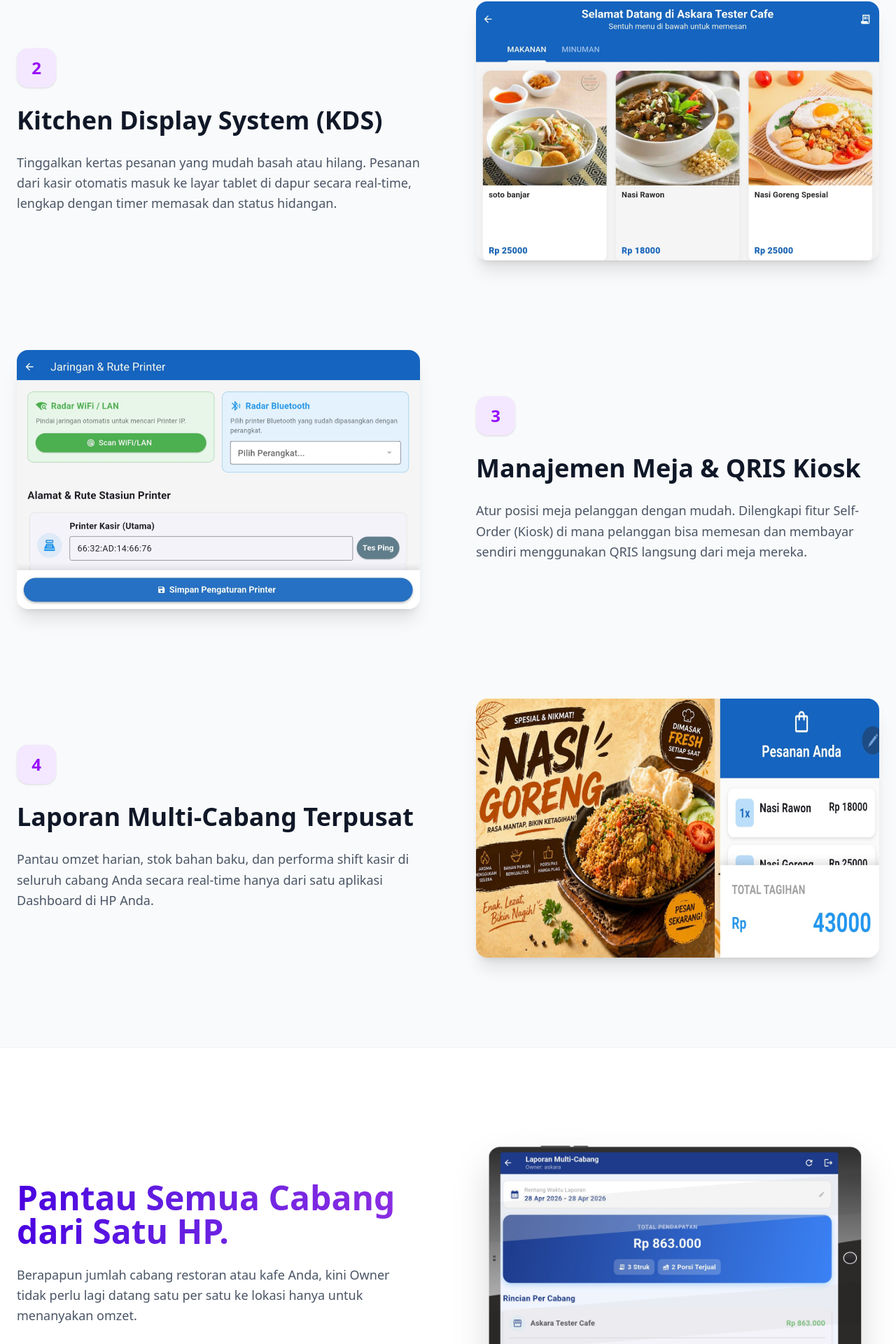
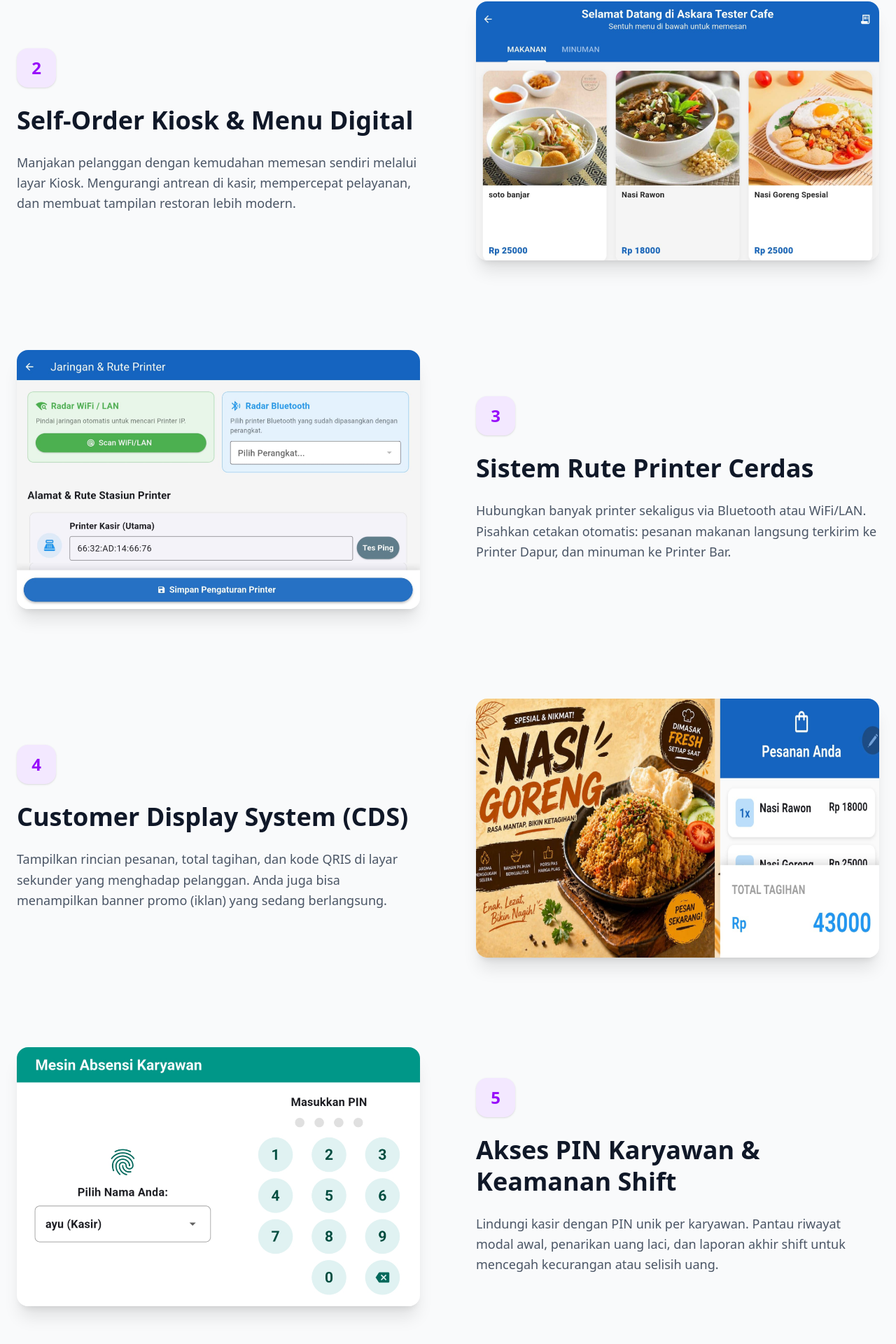
Before and after one commit to ricky99n-oss/askaraindonesia, a Next.js app: page /askarasmartpos in a window 1280 px wide. Shown: the part 1699-3619 px from the top of the page at 70% size. Built offline with nearby package versions, Linux system fonts and the light colour scheme; no server answers; the database is empty.

Commit message:
Fixed: smart pos page V3

```diff
--- a/app/askarasmartpos/page.tsx
+++ b/app/askarasmartpos/page.tsx
@@ -55,32 +55,44 @@ const HeroSection = ({ onOpenBeta, isBetaFull }: any) => (
 );
 
 // ==========================================
-// 2. KOMPONEN FITUR BERGAMBAR (ZIG-ZAG)
+// 2. KOMPONEN FITUR BERGAMBAR (ZIG-ZAG - REVISI 6 FITUR)
 // ==========================================
 const FeatureSection = () => {
   const features = [
     {
       title: "Kasir Super Cepat & Mode Offline",
-      desc: "Internet putus? Tidak masalah! Aplikasi kasir tetap bisa digunakan untuk mencatat pesanan dan mencetak struk. Data akan otomatis disinkronisasi ke server saat internet kembali menyala tanpa ada data yang hilang.",
+      desc: "Internet putus? Tidak masalah! Aplikasi kasir tetap berjalan lancar untuk mencatat pesanan. Data akan otomatis disinkronisasi ke server saat koneksi internet kembali normal.",
       image: "/fitur-1.png",
       reverse: false,
     },
     {
-      title: "Kitchen Display System (KDS)",
-      desc: "Tinggalkan kertas pesanan yang mudah basah atau hilang. Pesanan dari kasir otomatis masuk ke layar tablet di dapur secara real-time, lengkap dengan timer memasak dan status hidangan.",
+      title: "Self-Order Kiosk & Menu Digital",
+      desc: "Manjakan pelanggan dengan kemudahan memesan sendiri melalui layar Kiosk. Mengurangi antrean di kasir, mempercepat pelayanan, dan membuat tampilan restoran lebih modern.",
       image: "/fitur-2.png",
       reverse: true,
     },
     {
-      title: "Manajemen Meja & QRIS Kiosk",
-      desc: "Atur posisi meja pelanggan dengan mudah. Dilengkapi fitur Self-Order (Kiosk) di mana pelanggan bisa memesan dan membayar sendiri menggunakan QRIS langsung dari meja mereka.",
+      title: "Sistem Rute Printer Cerdas",
+      desc: "Hubungkan banyak printer sekaligus via Bluetooth atau WiFi/LAN. Pisahkan cetakan otomatis: pesanan makanan langsung terkirim ke Printer Dapur, dan minuman ke Printer Bar.",
       image: "/fitur-3.png",
       reverse: false,
     },
     {
-      title: "Laporan Multi-Cabang Terpusat",
-      desc: "Pantau omzet harian, stok bahan baku, dan performa shift kasir di seluruh cabang Anda secara real-time hanya dari satu aplikasi Dashboard di HP Anda.",
+      title: "Customer Display System (CDS)",
+      desc: "Tampilkan rincian pesanan, total tagihan, dan kode QRIS di layar sekunder yang menghadap pelanggan. Anda juga bisa menampilkan banner promo (iklan) yang sedang berlangsung.",
       image: "/fitur-4.png",
+      reverse: true,
+    },
+    {
+      title: "Akses PIN Karyawan & Keamanan Shift",
+      desc: "Lindungi kasir dengan PIN unik per karyawan. Pantau riwayat modal awal, penarikan uang laci, dan laporan akhir shift untuk mencegah kecurangan atau selisih uang.",
+      image: "/fitur-5.png",
+      reverse: false,
+    },
+    {
+      title: "Kitchen Display System (KDS)",
+      desc: "Tinggalkan kertas pesanan yang mudah basah atau hilang. Orderan otomatis masuk ke layar tablet di dapur secara real-time, lengkap dengan status hidangan (Menunggu, Dimasak, Selesai).",
+      image: "/fitur-6.png",
       reverse: true,
     }
   ];
@@ -103,7 +115,6 @@ const FeatureSection = () => {
                 transition={{ duration: 0.6 }}
                 className="w-full md:w-1/2"
               >
-                {/* Pastikan file fitur-1.png, fitur-2.png ada di folder 'public' */}
                 <Image src={feat.image} alt={feat.title} width={800} height={600} className="w-full h-auto rounded-2xl shadow-xl object-cover hover:scale-105 transition-transform duration-500" />
               </motion.div>
               <motion.div
```
